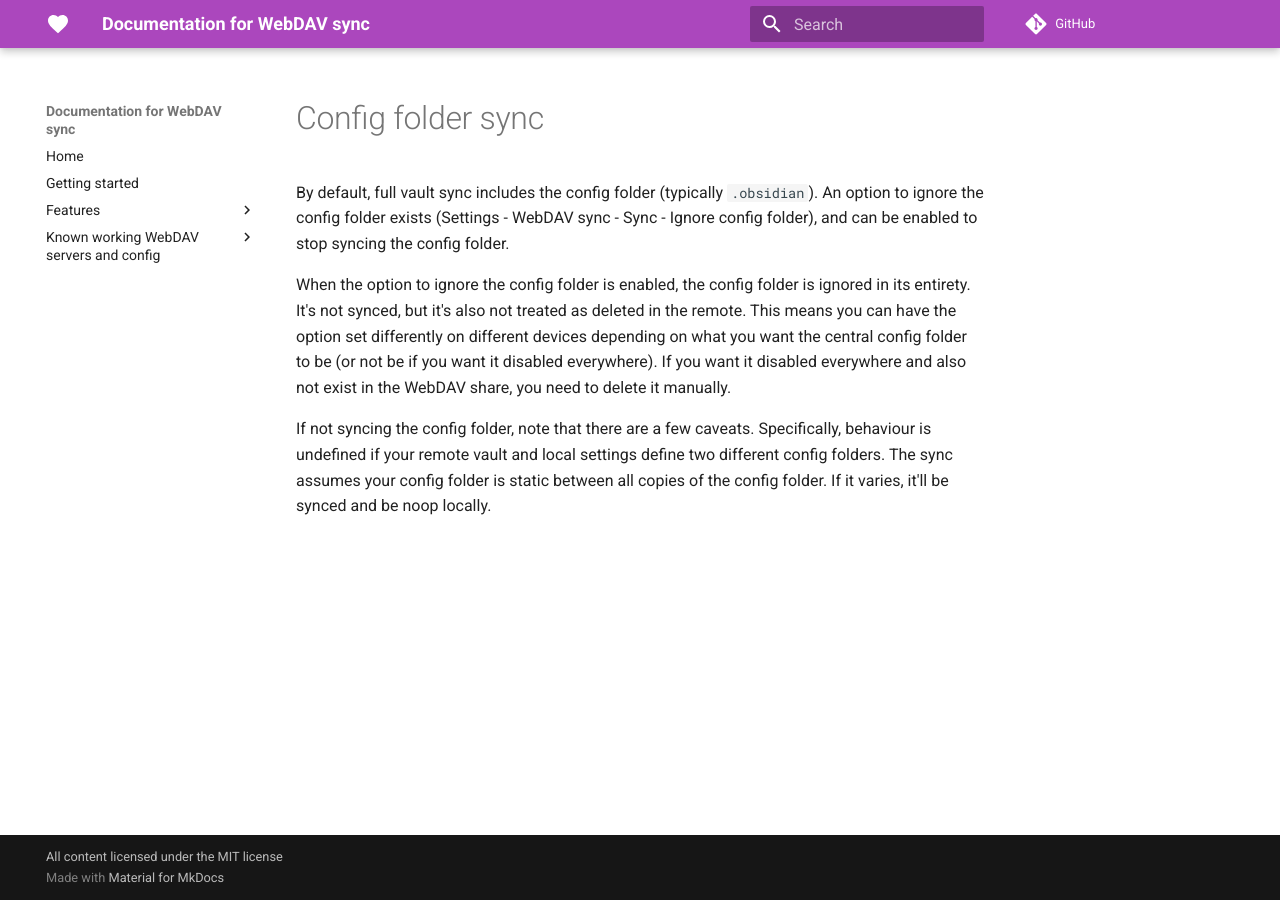
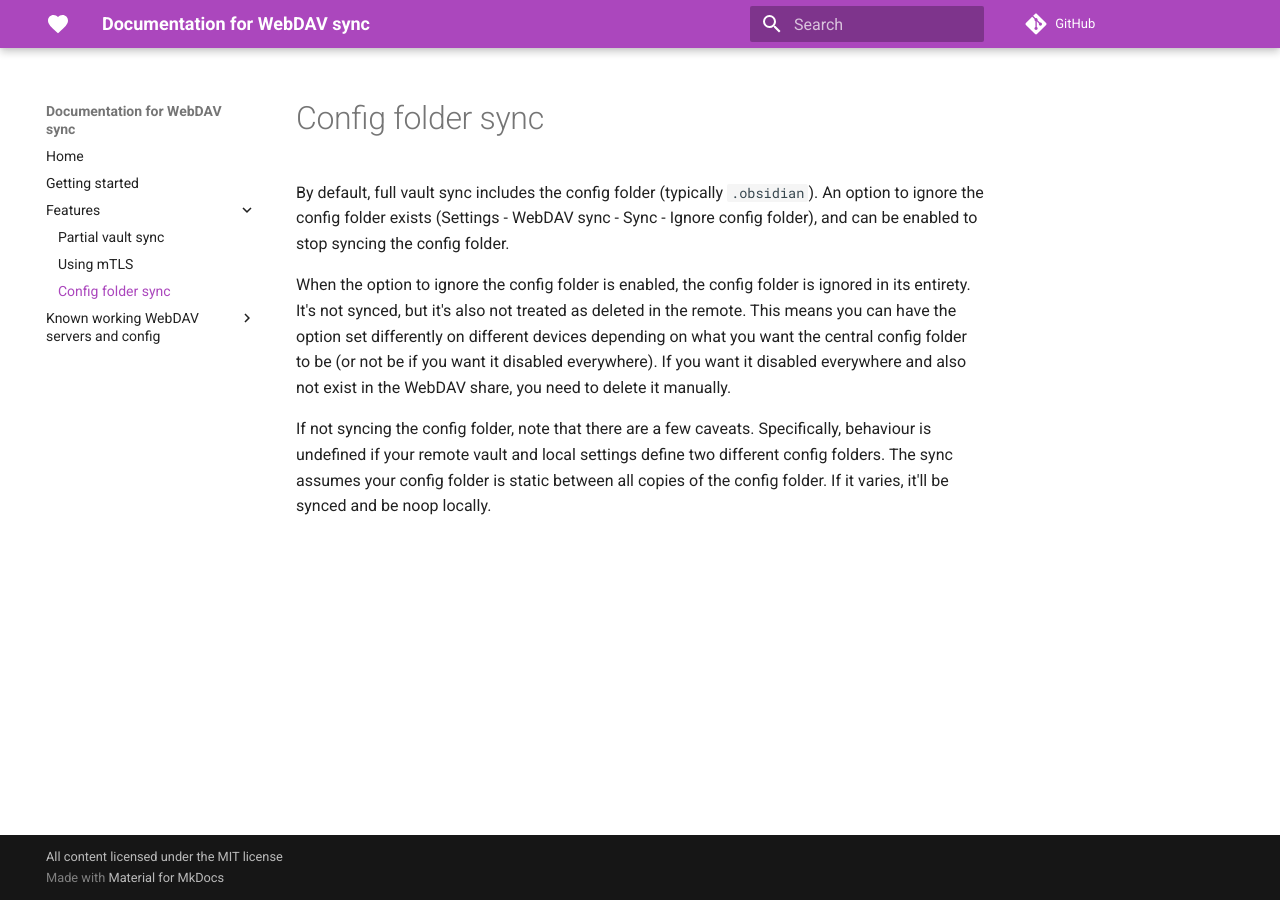
Before and after one commit to LunarWatcher/obsidian-webdav-sync, an MkDocs documentation site: the page built from docs/Config folder sync.md, in a window 1280 px wide. Built offline with MkDocs 1.6.1 and Material for MkDocs 9.7.7, drawn with Linux system fonts in a browser that asks for light colours; comment, search, counter and statistics services are not loaded.

Commit message:
Apparently forgot adding config folder sync.md to mkdocs

```diff
--- a/mkdocs.yml
+++ b/mkdocs.yml
@@ -5,6 +5,7 @@
   - Features:
     - Partial vault sync: Partial sync.md
     - Using mTLS: Using mTLS.md
+    - Config folder sync: Config folder sync.md
   - Known working WebDAV servers and config:
     - About the list: webdav-servers/README.md
     - Copyparty: webdav-servers/Copyparty.md
```
